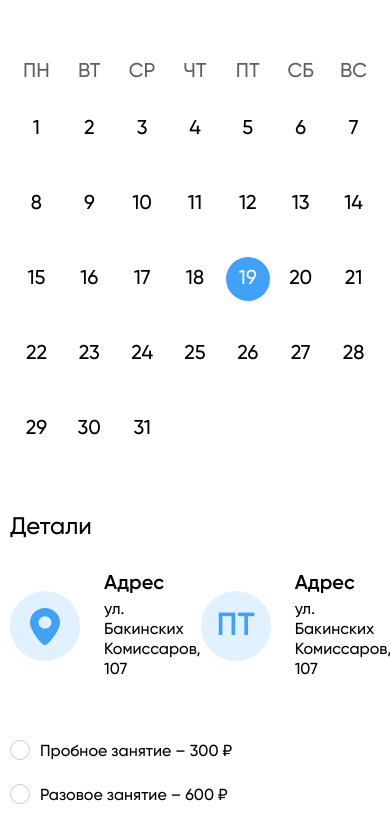
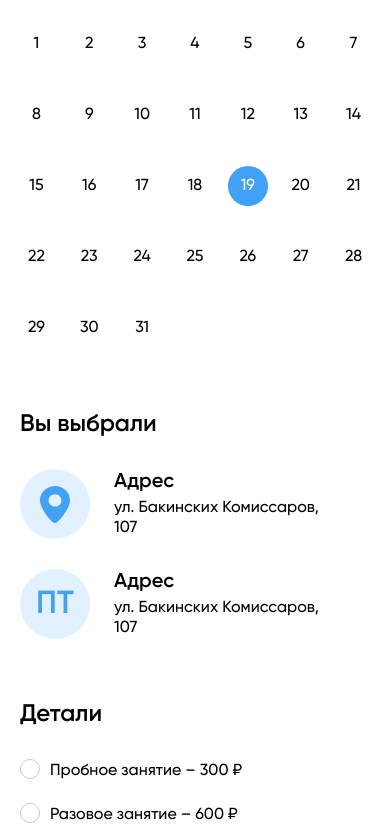
Before and after one commit to AzamjonKobulov/umnik, a website: page public/step-3.html in a window 390 px wide. Shown: the part 317-1143 px from the top of the page. Drawn offline with nearby package versions, Linux system fonts and the light colour scheme.

Commit message:
add/adaptation to steps

```diff
--- a/public/step-3.html
+++ b/public/step-3.html
@@ -17,16 +17,20 @@
     <main>
       <!-- Shcedule -->
       <section id="schedule">
-        <div class="max-w-base mx-auto space-y-60px pt-32 px-2.5">
-          <div class="space-y-30px text-center">
+        <div
+          class="max-w-base mx-auto space-y-60px pt-[71px] lg:pt-[120px] px-2.5"
+        >
+          <div class="space-y-4 lg:space-y-30px text-center">
             <h2>Расписание занятий</h2>
-            <p class="text-brand-gray-100 text-2xl leading-30px">
+            <p
+              class="text-brand-gray-100 text-xl lg:text-2xl leading-6 lg:leading-30px"
+            >
               Выбрать месяц и дату
             </p>
 
             <!-- Select Container -->
             <div
-              class="max-w-[335px] mx-auto relative select text-xl leading-6"
+              class="max-w-[335px] mx-auto relative select text-xl leading-6 pt-4 lg:pt-0"
             >
               <!-- Select Button -->
               <button
@@ -39,7 +43,7 @@
                   viewBox="0 0 24 24"
                   stroke-width="2"
                   stroke="currentColor"
-                  class="select-icon size-5 transition-transform"
+                  class="select-icon w-5 h-5 transition-transform"
                 >
                   <path
                     stroke-linecap="round"
@@ -131,7 +135,7 @@
 
           <div class="max-w-[1061px] flex justify-between mx-auto">
             <table
-              class="table-auto w-full text-center text-xl text-brand-gray-100"
+              class="table-auto w-full text-center text-base sm:text-xl text-brand-gray-100 leading-5 lg:leading-6"
             >
               <thead>
                 <tr>
@@ -148,49 +152,49 @@
                 <tr>
                   <td class="pt-5">
                     <button
-                      class="size-11 shrink-0 text-black rounded-full hover:bg-brand-blue hover:text-white"
+                      class="size-10 sm:size-11 shrink-0 text-black rounded-full hover:bg-brand-blue hover:text-white"
                     >
                       1
                     </button>
                   </td>
                   <td class="pt-5">
                     <button
-                      class="size-11 shrink-0 text-black rounded-full hover:bg-brand-blue hover:text-white"
+                      class="size-10 sm:size-11 shrink-0 text-black rounded-full hover:bg-brand-blue hover:text-white"
                     >
                       2
                     </button>
                   </td>
                   <td class="pt-5">
                     <button
-                      class="size-11 shrink-0 text-black rounded-full hover:bg-brand-blue hover:text-white"
+                      class="size-10 sm:size-11 shrink-0 text-black rounded-full hover:bg-brand-blue hover:text-white"
                     >
                       3
                     </button>
                   </td>
                   <td class="pt-5">
                     <button
-                      class="size-11 shrink-0 text-black rounded-full hover:bg-brand-blue hover:text-white"
+                      class="size-10 sm:size-11 shrink-0 text-black rounded-full hover:bg-brand-blue hover:text-white"
                     >
                       4
                     </button>
                   </td>
                   <td class="pt-5">
                     <button
-                      class="size-11 shrink-0 text-black rounded-full hover:bg-brand-blue hover:text-white"
+                      class="size-10 sm:size-11 shrink-0 text-black rounded-full hover:bg-brand-blue hover:text-white"
                     >
                       5
                     </button>
                   </td>
                   <td class="pt-5">
                     <button
-                      class="size-11 shrink-0 text-black rounded-full hover:bg-brand-blue hover:text-white"
+                      class="size-10 sm:size-11 shrink-0 text-black rounded-full hover:bg-brand-blue hover:text-white"
                     >
                       6
                     </button>
                   </td>
                   <td class="pt-5">
                     <button
-                      class="size-11 shrink-0 text-black rounded-full hover:bg-brand-blue hover:text-white"
+                      class="size-10 sm:size-11 shrink-0 text-black rounded-full hover:bg-brand-blue hover:text-white"
                     >
                       7
                     </button>
@@ -199,49 +203,49 @@
                 <tr>
                   <td class="pt-30px">
                     <button
-                      class="size-11 shrink-0 text-black rounded-full hover:bg-brand-blue hover:text-white"
+                      class="size-10 sm:size-11 shrink-0 text-black rounded-full hover:bg-brand-blue hover:text-white"
                     >
                       8
                     </button>
                   </td>
                   <td class="pt-30px">
                     <button
-                      class="size-11 shrink-0 text-black rounded-full hover:bg-brand-blue hover:text-white"
+                      class="size-10 sm:size-11 shrink-0 text-black rounded-full hover:bg-brand-blue hover:text-white"
                     >
                       9
                     </button>
                   </td>
                   <td class="pt-30px">
                     <button
-                      class="size-11 shrink-0 text-black rounded-full hover:bg-brand-blue hover:text-white"
+                      class="size-10 sm:size-11 shrink-0 text-black rounded-full hover:bg-brand-blue hover:text-white"
                     >
                       10
                     </button>
                   </td>
                   <td class="pt-30px">
                     <button
-                      class="size-11 shrink-0 text-black rounded-full hover:bg-brand-blue hover:text-white"
+                      class="size-10 sm:size-11 shrink-0 text-black rounded-full hover:bg-brand-blue hover:text-white"
                     >
                       11
                     </button>
                   </td>
                   <td class="pt-30px">
                     <button
-                      class="size-11 shrink-0 text-black rounded-full hover:bg-brand-blue hover:text-white"
+                      class="size-10 sm:size-11 shrink-0 text-black rounded-full hover:bg-brand-blue hover:text-white"
                     >
                       12
                     </button>
                   </td>
                   <td class="pt-30px">
                     <button
-                      class="size-11 shrink-0 text-black rounded-full hover:bg-brand-blue hover:text-white"
+                      class="size-10 sm:size-11 shrink-0 text-black rounded-full hover:bg-brand-blue hover:text-white"
                     >
                       13
                     </button>
                   </td>
                   <td class="pt-30px">
                     <button
-                      class="size-11 shrink-0 text-black rounded-full hover:bg-brand-blue hover:text-white"
+                      class="size-10 sm:size-11 shrink-0 text-black rounded-full hover:bg-brand-blue hover:text-white"
                     >
                       14
                     </button>
@@ -250,49 +254,49 @@
                 <tr>
                   <td class="pt-30px">
                     <button
-                      class="size-11 shrink-0 text-black rounded-full hover:bg-brand-blue hover:text-white"
+                      class="size-10 sm:size-11 shrink-0 text-black rounded-full hover:bg-brand-blue hover:text-white"
                     >
                       15
                     </button>
                   </td>
                   <td class="pt-30px">
                     <button
-                      class="size-11 shrink-0 text-black rounded-full hover:bg-brand-blue hover:text-white"
+                      class="size-10 sm:size-11 shrink-0 text-black rounded-full hover:bg-brand-blue hover:text-white"
                     >
                       16
                     </button>
                   </td>
                   <td class="pt-30px">
                     <button
-                      class="size-11 shrink-0 text-black rounded-full hover:bg-brand-blue hover:text-white"
+                      class="size-10 sm:size-11 shrink-0 text-black rounded-full hover:bg-brand-blue hover:text-white"
                     >
                       17
                     </button>
                   </td>
                   <td class="pt-30px">
                     <button
-                      class="size-11 shrink-0 text-black rounded-full hover:bg-brand-blue hover:text-white"
+                      class="size-10 sm:size-11 shrink-0 text-black rounded-full hover:bg-brand-blue hover:text-white"
                     >
                       18
                     </button>
                   </td>
                   <td class="pt-30px">
                     <button
-                      class="size-11 shrink-0 rounded-full bg-brand-blue text-white hover:bg-brand-blue hover:text-white"
+                      class="size-10 sm:size-11 shrink-0 rounded-full bg-brand-blue text-white hover:bg-brand-blue hover:text-white"
                     >
                       19
                     </button>
                   </td>
                   <td class="pt-30px">
                     <button
-                      class="size-11 shrink-0 text-black rounded-full hover:bg-brand-blue hover:text-white"
+                      class="size-10 sm:size-11 shrink-0 text-black rounded-full hover:bg-brand-blue hover:text-white"
                     >
                       20
                     </button>
                   </td>
                   <td class="pt-30px">
                     <button
-                      class="size-11 shrink-0 text-black rounded-full hover:bg-brand-blue hover:text-white"
+                      class="size-10 sm:size-11 shrink-0 text-black rounded-full hover:bg-brand-blue hover:text-white"
                     >
                       21
                     </button>
@@ -301,49 +305,49 @@
                 <tr>
                   <td class="pt-30px">
                     <button
-                      class="size-11 shrink-0 text-black rounded-full hover:bg-brand-blue hover:text-white"
+                      class="size-10 sm:size-11 shrink-0 text-black rounded-full hover:bg-brand-blue hover:text-white"
                     >
                       22
                     </button>
                   </td>
                   <td class="pt-30px">
                     <button
-                      class="size-11 shrink-0 text-black rounded-full hover:bg-brand-blue hover:text-white"
+                      class="size-10 sm:size-11 shrink-0 text-black rounded-full hover:bg-brand-blue hover:text-white"
                     >
                       23
                     </button>
                   </td>
                   <td class="pt-30px">
                     <button
-                      class="size-11 shrink-0 text-black rounded-full hover:bg-brand-blue hover:text-white"
+                      class="size-10 sm:size-11 shrink-0 text-black rounded-full hover:bg-brand-blue hover:text-white"
                     >
                       24
                     </button>
                   </td>
                   <td class="pt-30px">
                     <button
-                      class="size-11 shrink-0 text-black rounded-full hover:bg-brand-blue hover:text-white"
+                      class="size-10 sm:size-11 shrink-0 text-black rounded-full hover:bg-brand-blue hover:text-white"
                     >
                       25
                     </button>
                   </td>
                   <td class="pt-30px">
                     <button
-                      class="size-11 shrink-0 text-black rounded-full hover:bg-brand-blue hover:text-white"
+                      class="size-10 sm:size-11 shrink-0 text-black rounded-full hover:bg-brand-blue hover:text-white"
                     >
                       26
                     </button>
                   </td>
                   <td class="pt-30px">
                     <button
-                      class="size-11 shrink-0 text-black rounded-full hover:bg-brand-blue hover:text-white"
+                      class="size-10 sm:size-11 shrink-0 text-black rounded-full hover:bg-brand-blue hover:text-white"
                     >
                       27
                     </button>
                   </td>
                   <td class="pt-30px">
                     <button
-                      class="size-11 shrink-0 text-black rounded-full hover:bg-brand-blue hover:text-white"
+                      class="size-10 sm:size-11 shrink-0 text-black rounded-full hover:bg-brand-blue hover:text-white"
                     >
                       28
                     </button>
@@ -352,21 +356,21 @@
                 <tr>
                   <td class="pt-30px">
                     <button
-                      class="size-11 shrink-0 text-black rounded-full hover:bg-brand-blue hover:text-white"
+                      class="size-10 sm:size-11 shrink-0 text-black rounded-full hover:bg-brand-blue hover:text-white"
                     >
                       29
                     </button>
                   </td>
                   <td class="pt-30px">
                     <button
-                      class="size-11 shrink-0 text-black rounded-full hover:bg-brand-blue hover:text-white"
+                      class="size-10 sm:size-11 shrink-0 text-black rounded-full hover:bg-brand-blue hover:text-white"
                     >
                       30
                     </button>
                   </td>
                   <td class="pt-30px">
                     <button
-                      class="size-11 shrink-0 text-black rounded-full hover:bg-brand-blue hover:text-white"
+                      class="size-10 sm:size-11 shrink-0 text-black rounded-full hover:bg-brand-blue hover:text-white"
                     >
                       31
                     </button>
@@ -380,14 +384,19 @@
 
       <!-- Details -->
       <section id="details">
-        <div class="max-w-base mx-auto space-y-30px lg:space-y-60px px-2.5">
+        <div class="max-w-base mx-auto space-y-30px lg:space-y-60px px-5">
           <!-- Details -->
           <div class="max-w-4xl space-y-60px pr-11">
             <div class="space-y-30px">
-              <h3 class="text-2xl leading-30px">Детали</h3>
+              <h3 class="font-semibold text-2xl leading-30px">
+                <span class="hidden lg:block">Детали</span>
+                <span class="lg:hidden">Вы выбрали</span>
+              </h3>
 
               <!-- Address & Working Times -->
-              <div class="flex items-center justify-between">
+              <div
+                class="flex flex-col sm:flex-row sm:items-center justify-between gap-30px"
+              >
                 <!-- Adress -->
                 <div class="flex items-center gap-6">
                   <div
@@ -422,6 +431,10 @@
             </div>
 
             <!-- Options -->
+            <div class="space-y-30px">
+              <h3 class="lg:hidden font-semibold text-2xl leading-30px">
+                Детали
+              </h3>
               <div class="space-y-5">
                 <!-- Option 1 -->
                 <div>
@@ -432,7 +445,10 @@
                     name="compare-radio"
                     checked
                   />
-                <label for="1" class="flex items-start gap-2.5 cursor-pointer">
+                  <label
+                    for="1"
+                    class="flex items-start gap-2.5 cursor-pointer"
+                  >
                     <div
                       class="size-5 shrink-0 grid place-content-center border border-brand-gray-400 rounded-full"
                     >
@@ -452,7 +468,10 @@
                     name="compare-radio"
                     checked
                   />
-                <label for="2" class="flex items-start gap-2.5 cursor-pointer">
+                  <label
+                    for="2"
+                    class="flex items-start gap-2.5 cursor-pointer"
+                  >
                     <div
                       class="size-5 shrink-0 grid place-content-center border border-brand-gray-400 rounded-full"
                     >
@@ -472,7 +491,10 @@
                     name="compare-radio"
                     checked
                   />
-                <label for="2" class="flex items-start gap-2.5 cursor-pointer">
+                  <label
+                    for="2"
+                    class="flex items-start gap-2.5 cursor-pointer"
+                  >
                     <div
                       class="size-5 shrink-0 grid place-content-center border border-brand-gray-400 rounded-full"
                     >
@@ -485,9 +507,10 @@
                 </div>
               </div>
             </div>
+          </div>
 
           <!-- Form -->
-          <form action="#" class="w-full grid grid-cols-3 gap-2.5">
+          <form action="#" class="w-full grid md:grid-cols-3 gap-2.5">
             <input
               type="text"
               placeholder="Ваше имя"
@@ -499,7 +522,7 @@
               class="w-full border border-brand-gray-400 text-brand-gray-100 outline-none focus:outline-none focus:ring-2 focus:ring-brand-blue rounded-20 placeholder:text-brand-gray-100 p-5"
             />
             <button
-              class="h-60px bg-brand-blue text-white text-xl border-4 border-dashed border-transparent rounded-20 hover:bg-white hover:border-brand-blue hover:text-black transition-all duration-300 px-10"
+              class="h-60px bg-brand-blue text-white text-xl border-4 border-dashed border-transparent rounded-20 hover:bg-white hover:border-brand-blue hover:text-black transition-all duration-300"
             >
               Заказать звонок
             </button>
```
Also changed, not shown: public/step-1.html (+1 -1 lines), public/step-2.html (+9 -7 lines), public/css/styles.css. Lines whose indentation alone changed are shown as unchanged.
